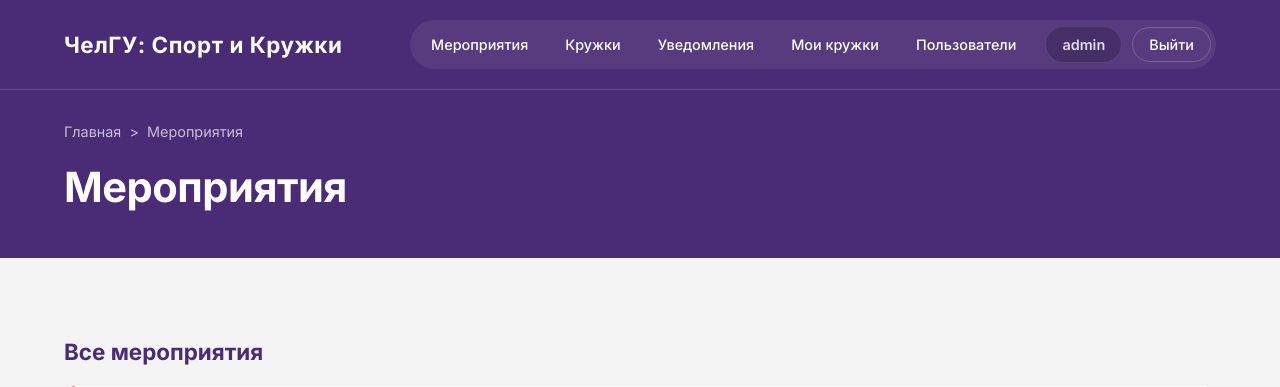
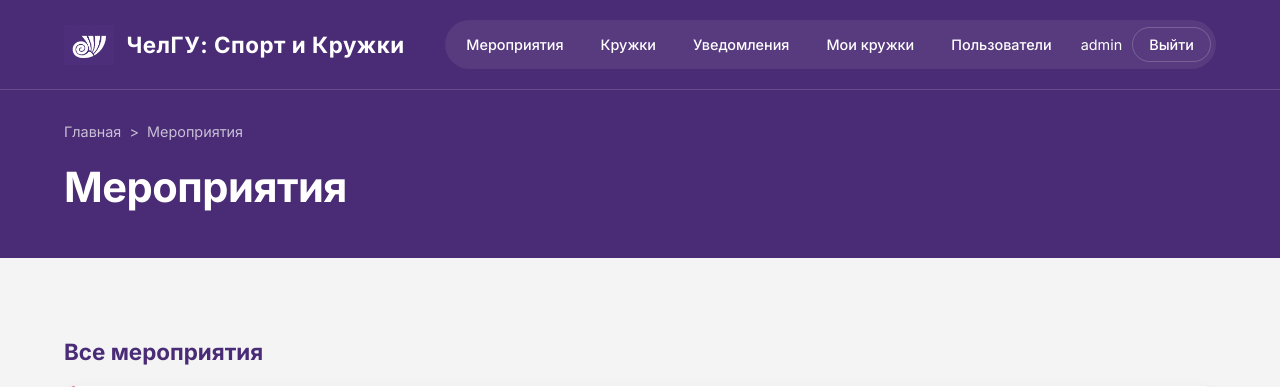
Before and after one commit to Titovaae/clubs-site, a Spring Boot app: page / in a window 1280 px wide. Shown: the top 387 px of the page. Run offline with Spring Boot 4, Linux system fonts and the light colour scheme; a user stored in the database is signed in; data comes from the database, SQL or seed files in the repository; some of the project's set-up classes (security, data sources, template engines, error pages and the like) are left out, and stand-ins take their place; some libraries are stand-ins or nearby versions.

Commit message:
логотип

```diff
--- a/src/main/resources/static/css/style.css
+++ b/src/main/resources/static/css/style.css
@@ -42,8 +42,23 @@ header { background-color: var(--chelgu-purple); color: var(--white); }
     border-bottom: 1px solid rgba(255, 255, 255, 0.15);
     gap: 15px; flex-wrap: wrap;
 }
-.header-top .title { font-size: 1.4rem; font-weight: 700; letter-spacing: 0.5px; color: var(--white); text-decoration: none; }
+.header-top .title {
+    display: flex;
+    align-items: center; /* Выравниваем по центру по вертикали */
+    gap: 12px; /* Отступ между логотипом и текстом */
+    font-size: 1.4rem;
+    font-weight: 700;
+    letter-spacing: 0.5px;
+    color: var(--white);
+    text-decoration: none;
+}
 
+/* Настройки для самой картинки логотипа */
+.header-logo {
+    height: 40px; /* Высота логотипа (можно подогнать под текст) */
+    width: auto; /* Ширина подстроится автоматически */
+    display: block;
+}
 nav {
     display: flex; align-items: center; gap: 5px; flex-wrap: wrap;
     background: rgba(255, 255, 255, 0.08); padding: 5px; border-radius: 50px;
@@ -60,25 +75,8 @@ nav {
 .btn-primary { background: var(--chelgu-orange); }
 .btn-primary:hover { background: var(--primary-red); }
 .nav-user { display: flex; align-items: center; gap: 10px; margin-left: 8px; }
-.nav-name {
-    display: inline-flex;
-    align-items: center;
-    padding: 6px 16px;
-    background: rgba(0, 0, 0, 0.2);
-    border-radius: 40px;
-    color: #E2D9F3;
-    font-weight: 600;
-    font-size: 0.9rem;
-    transition: all 0.3s ease;
-    cursor: default;
-    border: 1px solid rgba(255, 255, 255, 0.1);
-}
-
-.nav-name:hover {
-    background: rgba(0, 0, 0, 0.4);
-    color: var(--white); /* При наведении становится чисто белым */
-    border-color: rgba(255, 255, 255, 0.3);
-}
+.nav-name { color: rgba(255, 255, 255); font-size: 0.9rem; }
+form.inline { display: inline; margin: 0; padding: 0; background: none; box-shadow: none; border: 0; }
 
 /* Эффект при наведении на имя */
 .nav-name:hover {
--- a/src/main/resources/templates/fragments.html
+++ b/src/main/resources/templates/fragments.html
@@ -9,7 +9,10 @@
 <body>
 <header th:fragment="header">
     <div class="wrap header-top">
-        <a class="title" th:href="@{/}">ЧелГУ: Спорт и Кружки</a>
+        <a class="title" th:href="@{/}">
+            <img th:src="@{/images/logo.png}" alt="Логотип ЧелГУ" class="header-logo">
+            <span>ЧелГУ: Спорт и Кружки</span>
+        </a>
         <nav>
             <a th:href="@{/}" class="nav-btn btn-main">Мероприятия</a>
             <a th:href="@{/clubs}" class="nav-btn btn-main">Кружки</a>
```
Also changed, not shown: src/main/resources/images/logo.png (added).
